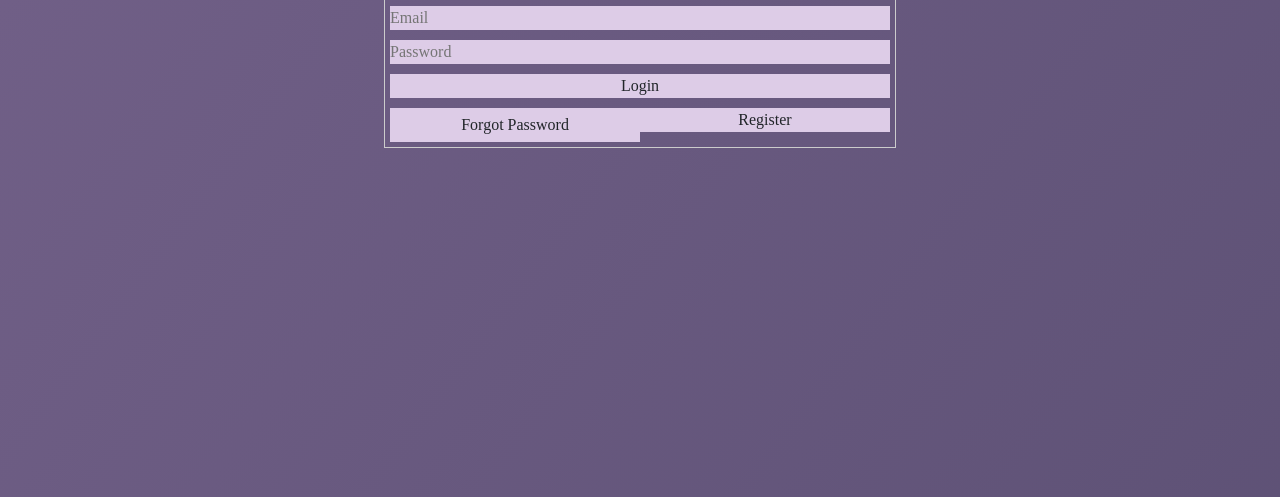
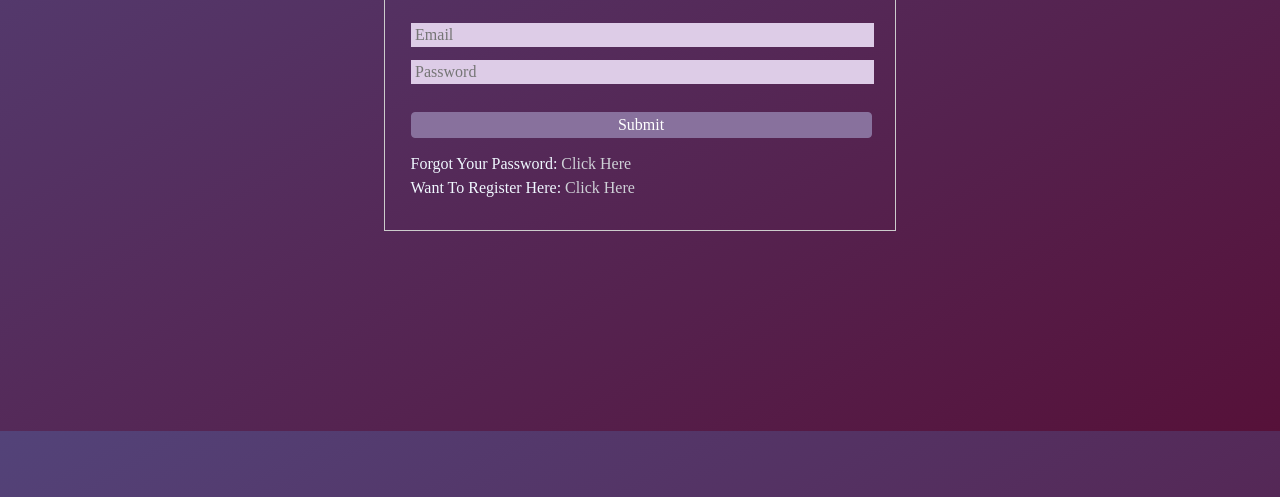
Before and after one commit to genteelmagpie/JiffyOnWeb, a plain HTML site: page index.html in a window 1280 px wide. Shown: the part 303-800 px from the top of the page. Drawn offline with nearby package versions, Linux system fonts and the light colour scheme.

Commit message:
new branch initial commit

```diff
--- a/index.html
+++ b/index.html
@@ -7,15 +7,18 @@
 </head>
 <body>
   <div class="login-container">
-    <h1>Jiffy Login</h1>
+    <h1>Jiffy App: Login</h1>
     <div class = "loginElemets">
       <input type="email" id="email" placeholder="Email">
       <input type="password" id="password" placeholder="Password">
-      <!-- <div class = "loginButtons"> -->
-      <input class="buttons loginBtn" type="submit" value="Login">
-      <input class="buttons forgotPasswordBtn" type="submit" value="Forgot Password">
-      <input class="buttons registerBtn" type="submit" value="Register">
-      <!-- </div> -->
+      <button class="btn btn-primary loginBtn" type="submit"> Submit</button>
+
+      <div class = "loginButtons">
+        <p> Forgot Your Password: <a href = ""> Click Here </a> </p>
+        <p> Want To Register Here: <a href = ""> Click Here </a></p>
+
+
+      </div>
 
 
     </div>
--- a/style.css
+++ b/style.css
@@ -10,70 +10,81 @@
 
 *{
   font-family: 'Times New Roman', Times, serif;
+  /* color: whitesmoke; */
 }
 
-input, button {
+body {
+  background: linear-gradient(to bottom right, #534379, #561139);
+}
+
+input, button, a {
   all: unset;
 }
-
-
-body {
-  background: linear-gradient(307deg, #3c3856, #88719d);
-  background-size: 400% 400%;
-
-  -webkit-animation: AnimationName 7s ease infinite;
-  -moz-animation: AnimationName 7s ease infinite;
-  animation: AnimationName 7s ease infinite;
-}
-
-@-webkit-keyframes AnimationName {
-  0%{background-position:31% 0%}
-  50%{background-position:70% 100%}
-  100%{background-position:31% 0%}
-}
-@-moz-keyframes AnimationName {
-  0%{background-position:31% 0%}
-  50%{background-position:70% 100%}
-  100%{background-position:31% 0%}
-}
-@keyframes AnimationName {
-  0%{background-position:31% 0%}
-  50%{background-position:70% 100%}
-  100%{background-position:31% 0%}
-}
-
-.login-container {
-    width: 40%;
-    height: 100%;
-    margin: 30vh auto;
-    /* padding: 20px; */
-    border: 1px solid #ccc;
-  }
 
 h1 {
   font-family: 'Times New Roman', Times, serif;
   color:aliceblue;
   text-align: center;
-  margin-bottom: 20px;
+  margin-bottom: 10%;
 }
+
+
+.login-container {
+    width: 40%;
+    margin: 25vh auto;
+    padding: 2% 0 2% 0;
+    border: 1px solid #ccc;
+  }
+
+
 .loginElemets{
-  display: grid;
-  width: 0 auto;
-  margin: 1%;
-  grid-template-columns: 1fr 1fr;
-  grid-template-rows: repeat(4, 1fr);
+  margin: 1% 5%;
+  /* padding: 3% 3%; */
+  /* padding: 3% 0%; */
+  grid-template-columns: 1fr;
+  grid-template-rows: repeat(3, 1fr);
 
+}
+
+.loginElemets input{
+  padding-left: 1%;
+  margin-bottom: 3%;
+
+}
+
+.loginElemets p{
+  margin: 0;
+  padding: 0;
+  color: aliceblue;
+}
+.loginElemets p a{
+  color: rgb(206, 208, 214);
 }
 input {
   width: 100%;
-  grid-column: span 2;
-  padding-left: 0%;
+  /* padding-left: 1%; */
   background-color: #ddcce7;
   display: block;
-  margin-bottom: 10px;
+
+}
+.loginBtn{
+  margin: 3% 0;
 }
 
-/* .btn-primary{
+
+
+
+/* Disable bootstrap functions here.  */
+
+.btn{
+  padding: 0;
+
+}
+.btn:hover{
+  background-color: red;
+  color: white;
+}
+.btn-primary{
   background-color: #88719d;
   border-color: #88719d;
   width: 100%;
@@ -82,43 +93,8 @@ input {
 .btn-primary:hover{
   background-color: #a189b8;
   border-color: #88719d;
-} */
-
-
-/* .loginButtons{
-  display: grid;
-  width: 100%;
-  grid-template-columns: repeat(2, 1fr);
-  grid-template-rows: repeat(2, 1fr);
-
-} */
-
-
-.buttons{
-  text-align: center;
-}
-.loginBtn{
-  grid-column: span 2;
-
 }
 
-.forgotPasswordBtn{
-  margin: 0 5px 0 0;
-  grid-column: span 1;
+.btn-primary.focus, .btn-primary:focus {
+	box-shadow: none;
 }
-
-.registerBtn{
-  /* margin-left: 10px; */
-  grid-column: span 1;
-}
-
-.btn{
-  padding: 0;
-  /* padding-left: 5px; */
-}
-
-a {
-  color:aliceblue;
-  text-decoration: none;
-  text-align: center;
-}
```
